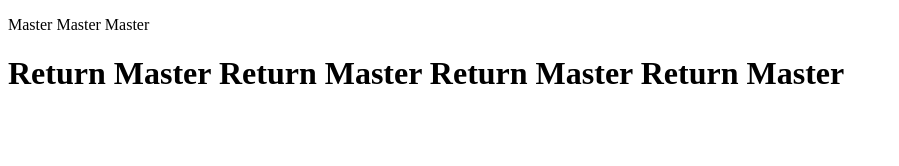
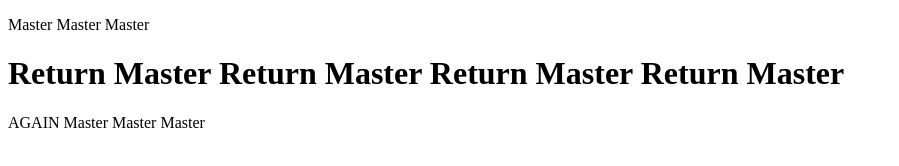
Before and after one commit to maksimdemin/git_test, a plain HTML site: page src/index.html in a window 1280 px wide. Shown: the whole page, without its empty margins (0-899 px from the left). Drawn offline with Linux system fonts and the light colour scheme.

Commit message:
master changed index.xml

```diff
--- a/src/index.html
+++ b/src/index.html
@@ -7,6 +7,8 @@
 <body>
 <p>Master Master Master</p>
 <h1>Return Master Return Master Return Master Return Master</h1>
+<p>AGAIN Master Master Master</p>
+
 
 </body>
 </html>
```
